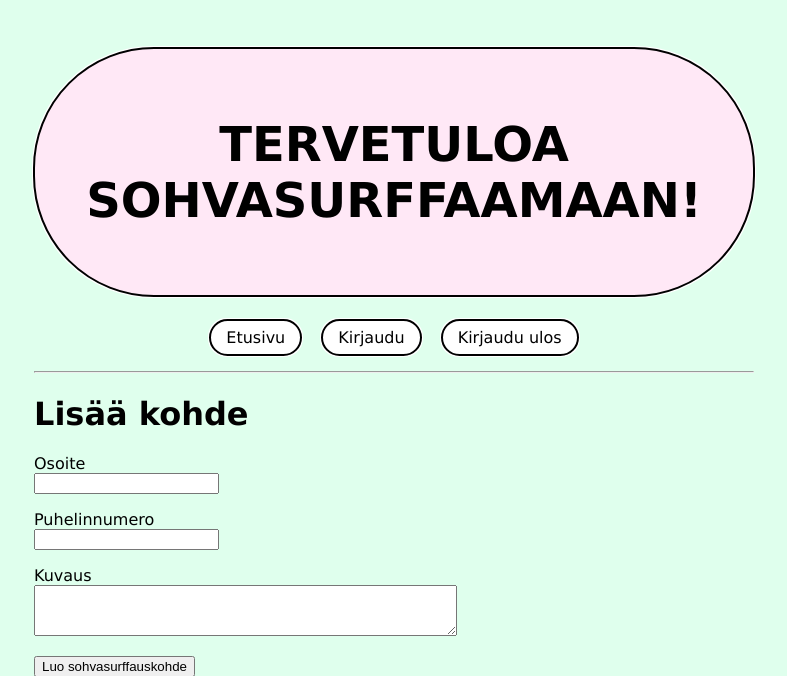
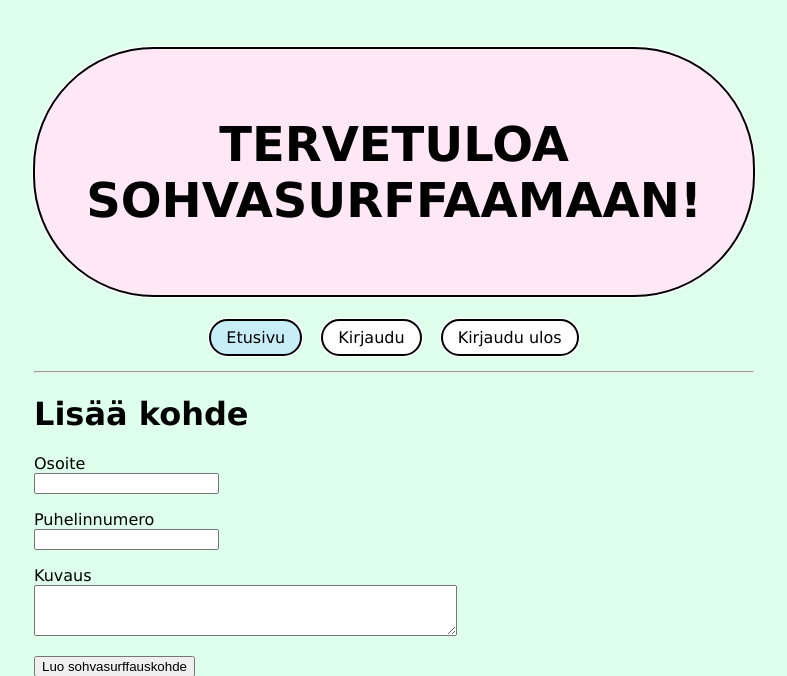
Before and after one commit to EeviLuukkonen/couchsurfing-app, a Flask app: page /new in a window 1280 px wide, with the pointer over the restyled element. Shown: the top 676 px of the page, without its empty margins (246-1033 px from the left). Run offline with Flask 2, Linux system fonts and the light colour scheme.

Commit message:
Buttons hover

```diff
--- a/static/main.css
+++ b/static/main.css
@@ -35,6 +35,10 @@ body {
 .navigating li a {
     color: #000;
     text-decoration: none;
+}
+
+.navigating li:hover {
+    background-color: rgb(199, 238, 247);
 }
 
 nav {
@@ -80,3 +84,7 @@ nav a {
     color: #000;
     text-decoration: none;
 }
+
+.buttons li:hover {
+    background-color: rgb(199, 238, 247);
+}
```
